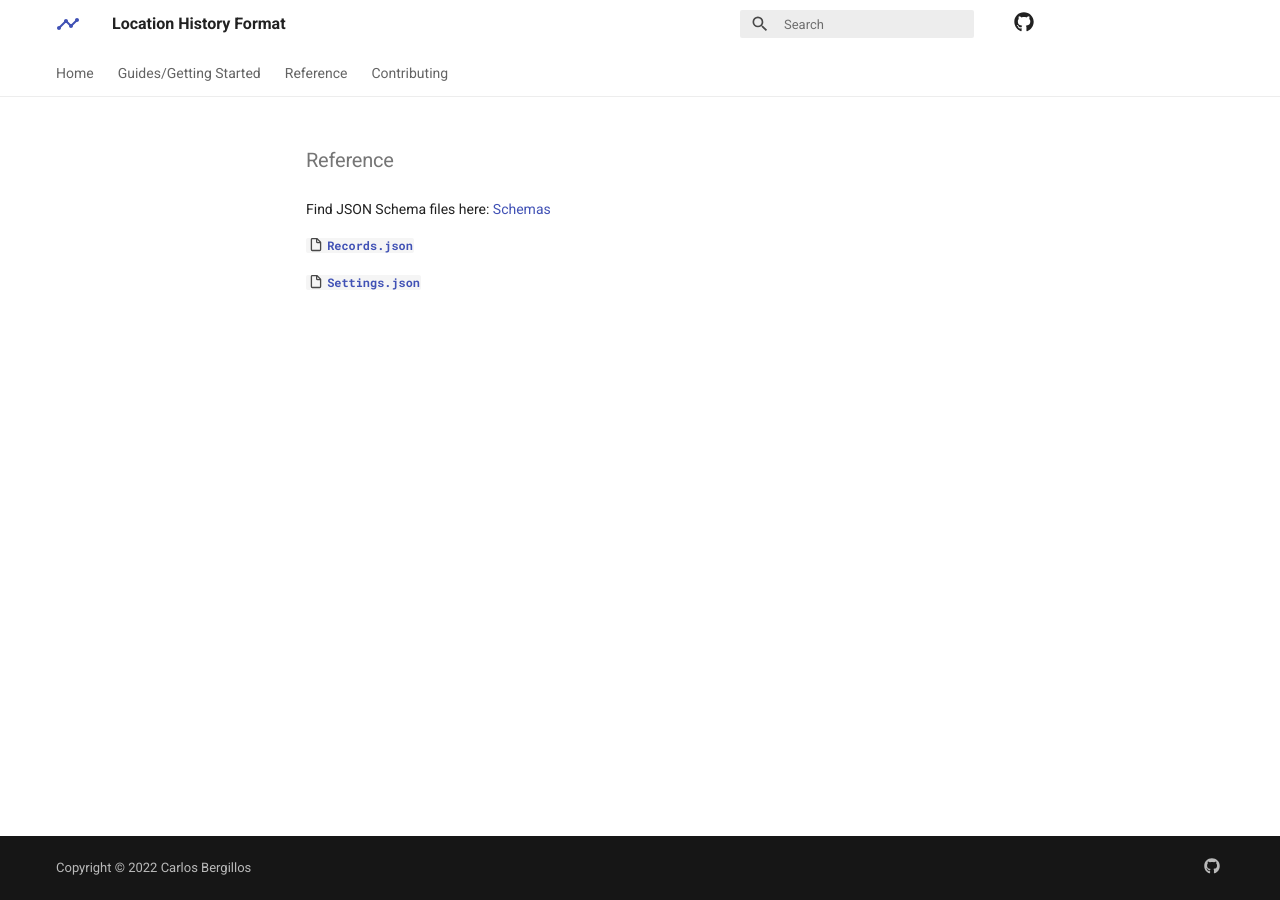
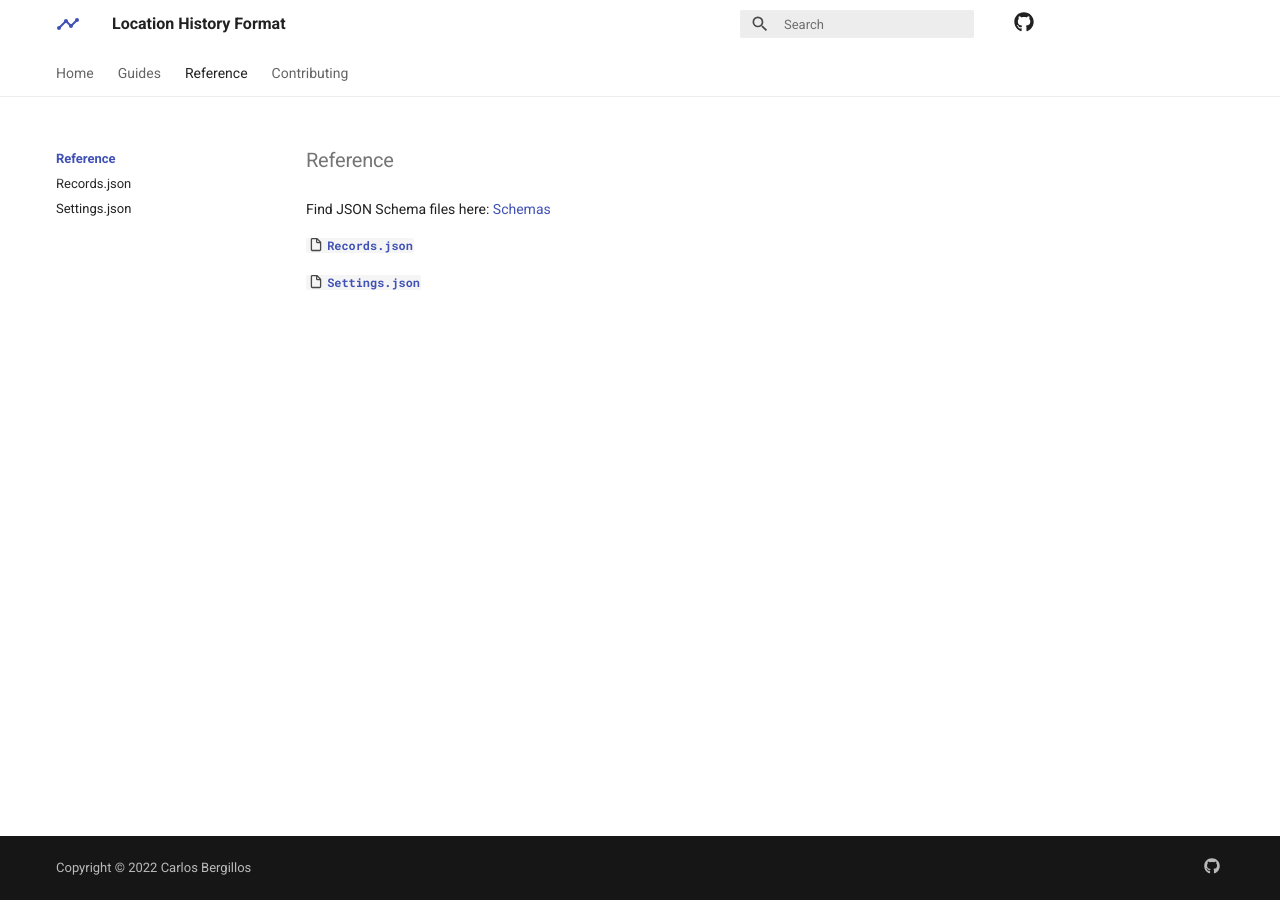
Before and after one commit to CarlosBergillos/LocationHistoryFormat, an MkDocs documentation site: the page built from docs/reference/index.md, in a window 1280 px wide. Built offline with MkDocs 1.6.1 and Material for MkDocs 9.7.7, drawn with Linux system fonts in a browser that asks for light colours; comment, search, counter and statistics services are not loaded.

Commit message:
mkdocs.yml tweaks

```diff
--- a/mkdocs.yml
+++ b/mkdocs.yml
@@ -1,5 +1,5 @@
 site_name: Location History Format
-site_url: https://locationhistoryformat.com/
+site_url: https://locationhistoryformat.com
 repo_url: https://github.com/CarlosBergillos/LocationHistoryFormat
 repo_name: ""
 edit_uri: ""
@@ -50,16 +50,17 @@ use_directory_urls: true
 
 nav:
   - Home: index.md
-  - Guides/Getting Started:
+  - Guides:
     - General Structure: guides/general_structure.md
     - Raw Location Data: guides/raw_location.md
     - Semantic Location Data: guides/semantic_location.md
   - Reference:
-    - files_reference/index.md
-    - Records.json: files_reference/records.md
-    - Settings.json: files_reference/settings.md
+    - reference/index.md
+    - Records.json: reference/records.md
+    - Settings.json: reference/settings.md
   - Contributing: contributing.md
 
 plugins:
   - search
   - git-revision-date
+  - macros
```
